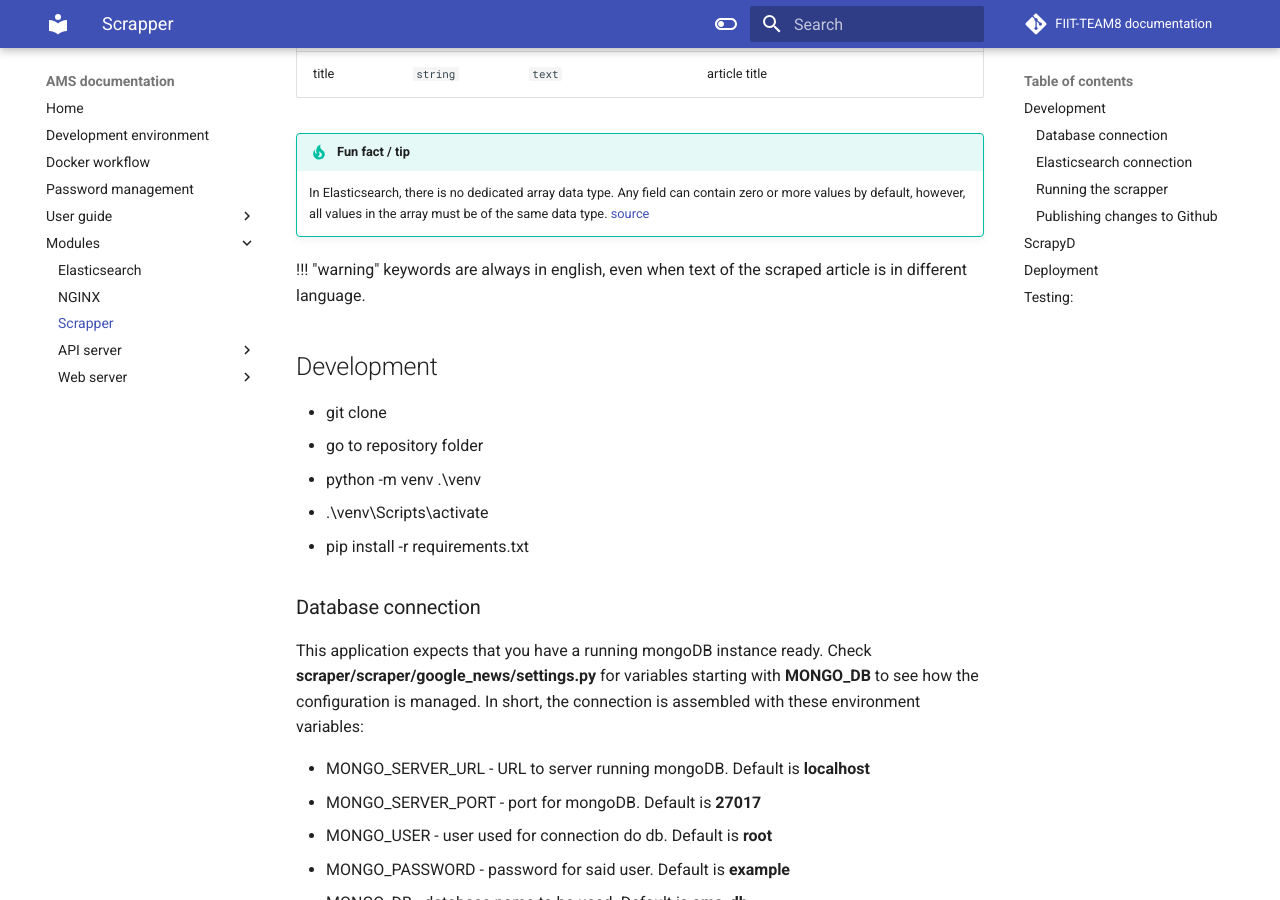
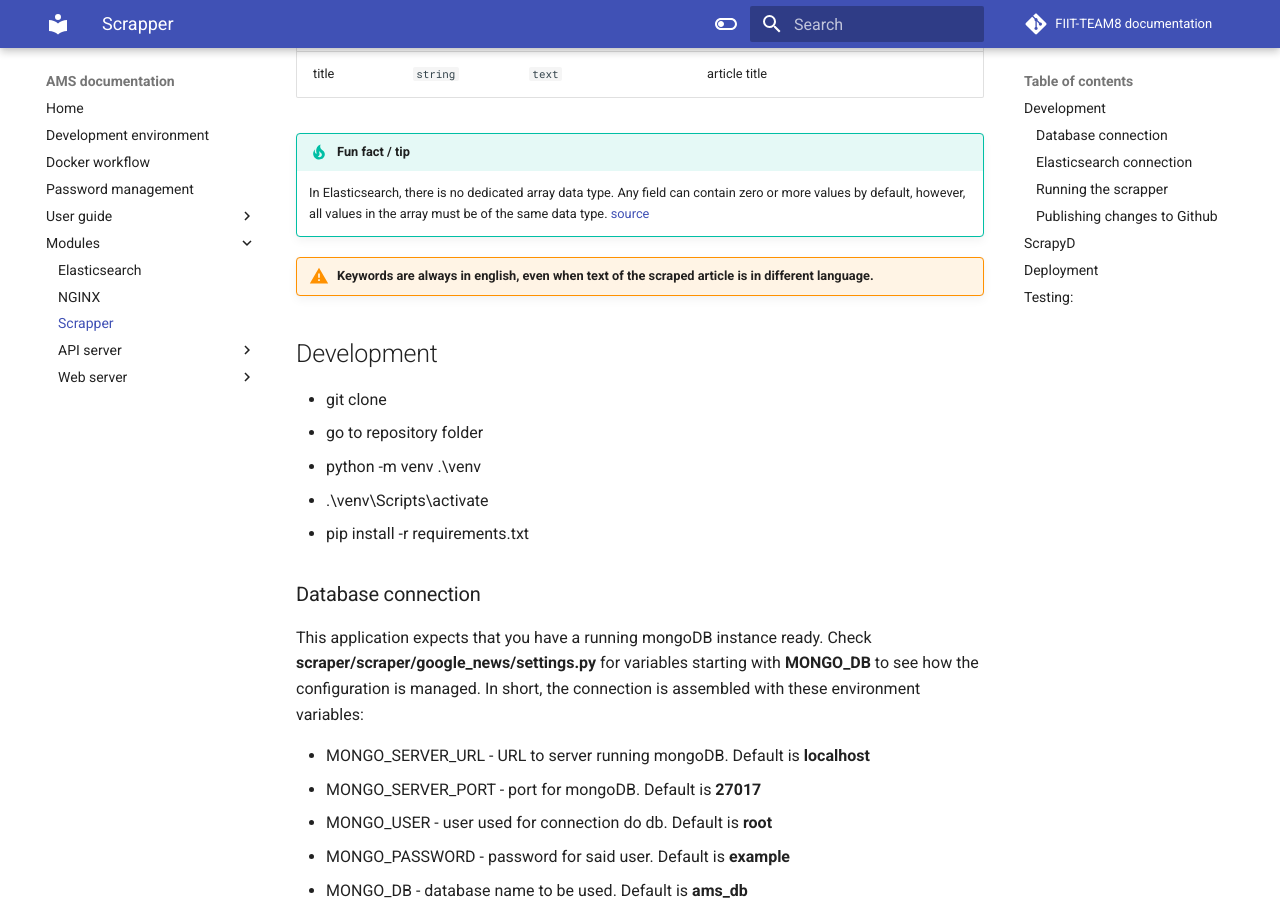
Before and after one commit to FIIT-TEAM8/team_documentation, an MkDocs documentation site: the page built from docs/modules/scrapper.md, in a window 1280 px wide and 900 px high, scrolled down 826 px. Built offline with MkDocs 1.6.1 and Material for MkDocs 9.7.7, drawn with Linux system fonts in a browser that asks for light colours; comment, search, counter and statistics services are not loaded.

Commit message:
Update scrapper.md

```diff
--- a/docs/modules/scrapper.md
+++ b/docs/modules/scrapper.md
@@ -22,7 +22,7 @@ This table contains fields, which are stored in each item in MongoDB and each do
 !!! tip "Fun fact / tip"
     In Elasticsearch, there is no dedicated array data type. Any field can contain zero or more values by default, however, all values in the array must be of the same data type. [source](https://www.elastic.co/guide/en/elasticsearch/reference/current/array.html)
 
-!!! "warning" keywords are always in english, even when text of the scraped article is in different language.
+!!! warning "Keywords are always in english, even when text of the scraped article is in different language."
 
 
 ## Development
```
